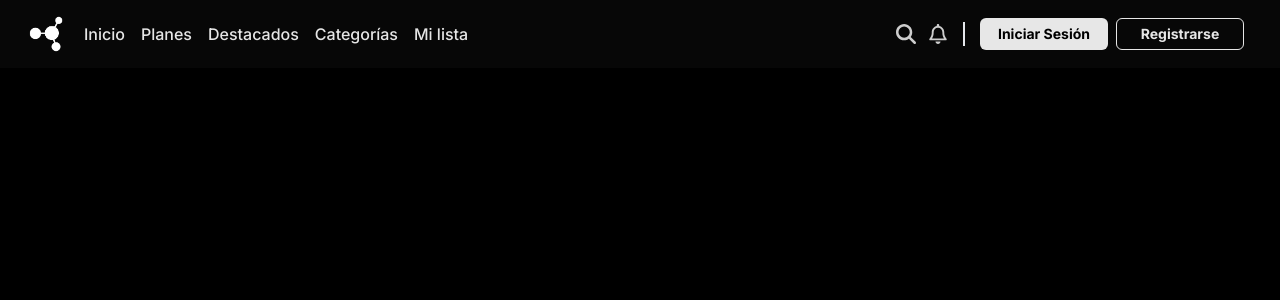
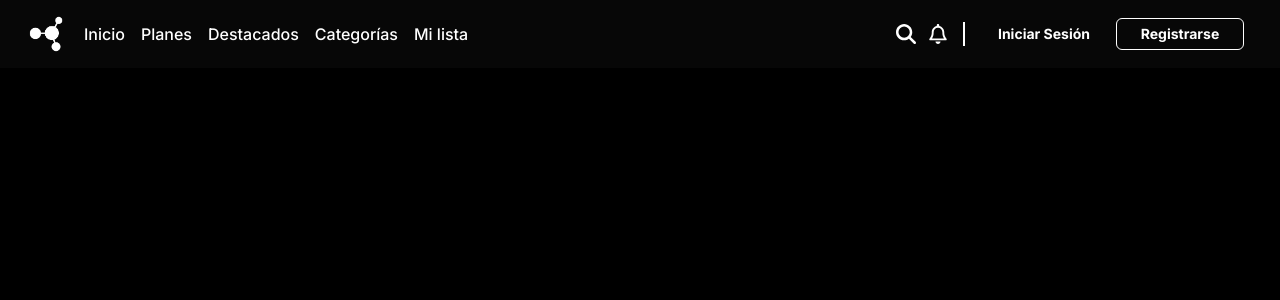
Before and after one commit to coachdesarrollo/steam-platform, a React (Vite) app in the folder apps/frontend/: page /home in a window 1280 px wide. Shown: the top 300 px of the page. Built offline with nearby package versions, Linux system fonts and the light colour scheme.

Commit message:
agregando colores a la configurtacion de tailwind y aplicando en footer y nav

```diff
--- a/apps/frontend/src/common/components/navbar/navbar.tsx
+++ b/apps/frontend/src/common/components/navbar/navbar.tsx
@@ -20,7 +20,7 @@ export function NavBar() {
   };
 
   return (
-    <nav className="fixed z-50 flex w-screen items-center justify-between bg-[#070707] px-2 max-lg:px-5">
+    <nav className="fixed z-50 flex w-screen items-center justify-between bg-primary-black px-2 max-lg:px-5">
       <section className="flex w-full flex-wrap items-center justify-start py-4 max-lg:pr-0">
         <Link
           className="flex items-center space-x-3 px-5 max-lg:px-0 max-lg:pr-2 rtl:space-x-reverse"
@@ -37,7 +37,7 @@ export function NavBar() {
                 <Link to="/home">
                   <span
                     aria-current="page"
-                    className="block px-3 py-2 text-white/90 hover:font-bold hover:text-white focus:border-b-2 md:bg-transparent md:p-0"
+                    className="text-white/90 hover:text-white md:bg-transparent block px-3 py-2 hover:font-bold focus:border-b-2 md:p-0"
                   >
                     Inicio
                   </span>
@@ -47,7 +47,7 @@ export function NavBar() {
                 <Link to="/subcription">
                   <span
                     aria-current="page"
-                    className="block px-3 py-2 text-white/90 hover:font-bold hover:text-white focus:border-b-2 md:bg-transparent md:p-0"
+                    className="text-white/90 hover:text-white md:bg-transparent block px-3 py-2 hover:font-bold focus:border-b-2 md:p-0"
                   >
                     Planes
                   </span>
@@ -56,7 +56,7 @@ export function NavBar() {
               <li>
                 <span
                   aria-current="page"
-                  className="block px-3 py-2 text-white/90 hover:font-bold hover:text-white focus:border-b-2 md:bg-transparent md:p-0"
+                  className="text-white/90 hover:text-white md:bg-transparent block px-3 py-2 hover:font-bold focus:border-b-2 md:p-0"
                 >
                   Destacados
                 </span>
@@ -64,7 +64,7 @@ export function NavBar() {
               <li>
                 <span
                   aria-current="page"
-                  className="block px-3 py-2 text-white/90 hover:font-bold hover:text-white focus:border-b-2 md:bg-transparent md:p-0"
+                  className="text-white/90 hover:text-white md:bg-transparent block px-3 py-2 hover:font-bold focus:border-b-2 md:p-0"
                 >
                   Categorías
                 </span>
@@ -72,7 +72,7 @@ export function NavBar() {
               <li>
                 <span
                   aria-current="page"
-                  className="block px-3 py-2 text-white/90 hover:font-bold hover:text-white focus:border-b-2 md:bg-transparent md:p-0"
+                  className="text-white/90 hover:text-white md:bg-transparent block px-3 py-2 hover:font-bold focus:border-b-2 md:p-0"
                 >
                   Mi lista
                 </span>
@@ -88,32 +88,32 @@ export function NavBar() {
         <div className="mx-2 flex items-center">
           {isSearchVisible && (
             <input
-              className="max-lg: right-96 mx-2 w-52 rounded-md border border-white/90 bg-[#000000dc] p-1 text-white/90 max-[1185px]:absolute max-[1185px]:w-32 max-lg:right-80"
+              className="max-lg: border-white/90 text-white/90 right-96 mx-2 w-52 rounded-md border bg-[#000000dc] p-1 max-[1185px]:absolute max-[1185px]:w-32 max-lg:right-80"
               placeholder="Buscar"
               type="text"
             />
           )}
           <button onClick={toggleSearch}>
-            <SearchIcon className="h-5 w-5 text-white/80 hover:text-white" />
+            <SearchIcon className="text-white/80 hover:text-white h-5 w-5" />
           </button>
         </div>
 
         <div className="grid grid-flow-col justify-end gap-4 p-1">
           <button>
-            <BellIcon className="h-5 w-5 text-white/80 hover:text-white" />
+            <BellIcon className="text-white/80 hover:text-white h-5 w-5" />
           </button>
         </div>
-        <hr className="w-6 rotate-90 border bg-white/90 max-lg:-m-2" />
+        <hr className="bg-white/90 w-6 rotate-90 border max-lg:-m-2" />
         {/*  */}
         <div className="grid grid-flow-col justify-end gap-2 p-1 max-lg:gap-1">
           <button
-            className="h-8 w-32 rounded-md bg-white/90 px-3 py-1 text-sm font-bold text-black hover:bg-white hover:text-black/90 max-lg:w-28 max-lg:text-xs"
+            className="bg-white/90 text-black hover:bg-white hover:text-black/90 h-8 w-32 rounded-md px-3 py-1 text-sm font-bold max-lg:w-28 max-lg:text-xs"
             onClick={() => navigate({ to: "/login" })}
           >
             Iniciar Sesión
           </button>
           <button
-            className="h-8 w-32 rounded-md border border-white/90 bg-transparent px-3 py-1 text-sm font-bold text-white/90 hover:bg-white/90 hover:text-black max-lg:w-28 max-lg:text-xs"
+            className="border-white/90 bg-transparent text-white/90 hover:bg-white/90 hover:text-black h-8 w-32 rounded-md border px-3 py-1 text-sm font-bold max-lg:w-28 max-lg:text-xs"
             onClick={() => navigate({ to: "/register/personal-info" })}
           >
             Registrarse
@@ -124,7 +124,7 @@ export function NavBar() {
       <button
         aria-controls="navbar-multi-level"
         aria-expanded="false"
-        className="inline-flex h-10 w-10 flex-wrap items-center justify-center rounded-lg p-2 text-sm text-white/80 hover:bg-[#1c1b1b] focus:outline-none focus:ring-1 focus:ring-gray-400 md:hidden"
+        className="text-white/80 focus:ring-gray-400 inline-flex h-10 w-10 flex-wrap items-center justify-center rounded-lg p-2 text-sm hover:bg-[#1c1b1b] focus:outline-none focus:ring-1 md:hidden"
         data-collapse-toggle="navbar-multi-level"
         type="button"
         onClick={toggleMenu}
--- a/apps/frontend/tailwind.config.js
+++ b/apps/frontend/tailwind.config.js
@@ -2,6 +2,10 @@
 export default {
   content: ["./index.html", "./src/**/*.{js,ts,jsx,tsx}"],
   theme: {
+    colors: {
+      "primary-black": "#070707",
+      gold: "#F7DF1E",
+    },
     extend: {
       fontFamily: {
         sans: ["Inter", "sans-serif"], //global-font
```
Also changed, not shown: apps/frontend/src/pages/components/footer/index.tsx (+22 -22 lines).
